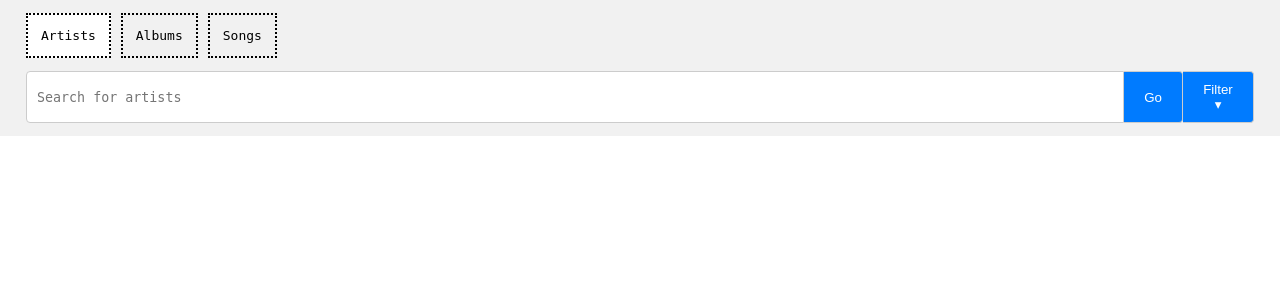
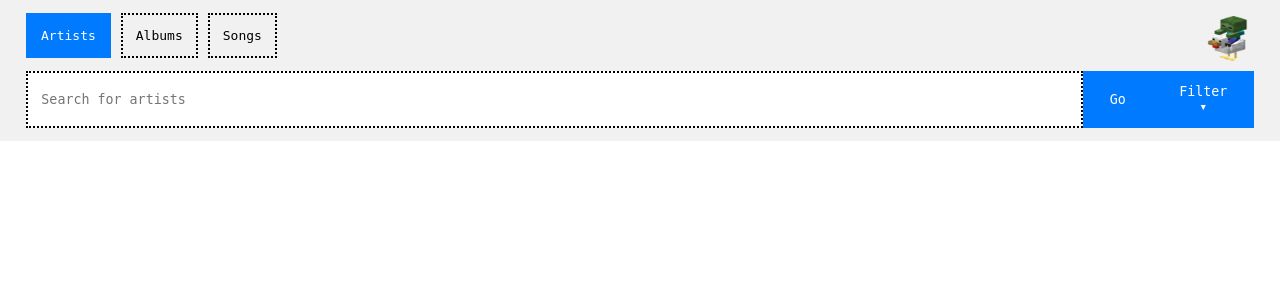
Before and after one commit to michaelshumshum/cse412-project, a Flask app: page / in a window 1280 px wide. Shown: the top 300 px of the page. Run offline with Flask 3, Linux system fonts and the light colour scheme; data that the repository does not hold is empty.

Commit message:
more styling

```diff
--- a/templates/home.html
+++ b/templates/home.html
@@ -6,9 +6,31 @@
   <link rel="icon" href="/favicon.ico">
   <style>
 
+    :root {
+        --highlight: #007bff
+    }
+
+    * {
+        transition: all 0.3s ease;
+        font-family: monospace;
+    }
+
     body {
       margin: 0;
-      font-family: monospace;
+    }
+
+    a {
+        color: black;
+        display: inline-block;
+    }
+
+    a:visited {
+        color: unset;
+    }
+
+    a:hover {
+        color: var(--highlight);
+        transform: skew(-10deg);
     }
 
     .top-bar {
@@ -29,21 +51,19 @@
     }
 
     .search-bar input[type="text"] {
-      padding: 10px;
+      padding: 1em;
       width: 100%;
-      border: 1px solid #ccc;
-      border-radius: 4px 0 0 4px;
+      border: 2px dotted black;
+      border-radius: 0;
       outline: none;
-      font-family: monospace;
     }
 
     .search-bar button {
-      padding: 10px 20px;
-      border: 1px solid #ccc;
-      border-left: none;
-      background-color: #007bff;
+      padding: 1em 2em;
+      border: none;
+      background-color: var(--highlight);
       color: white;
-      border-radius: 0 4px 4px 0;
+      border-radius: 0;
       cursor: pointer;
     }
 
@@ -124,8 +144,16 @@
         border: 2px dotted black;
     }
 
+    .nav-tab > div:hover {
+        background: white;
+        color: black;
+        border: 2px dotted black;;
+    }
+
     .nav-tab > div.active {
-        background: white;
+        background: var(--highlight);
+        color: white;
+        border: 2px dotted transparent;
     }
 
     .browser {
@@ -462,7 +490,7 @@
   </script>
 </head>
 <body>
-
+    <img alt="icon" src="favicon.ico" style="position: absolute; right: 2em; top: 1em;"/>
 
   <div class="browser">
       <div class="nav-tab">
```
Also changed, not shown: templates/search_result.html (+25 -11 lines).
